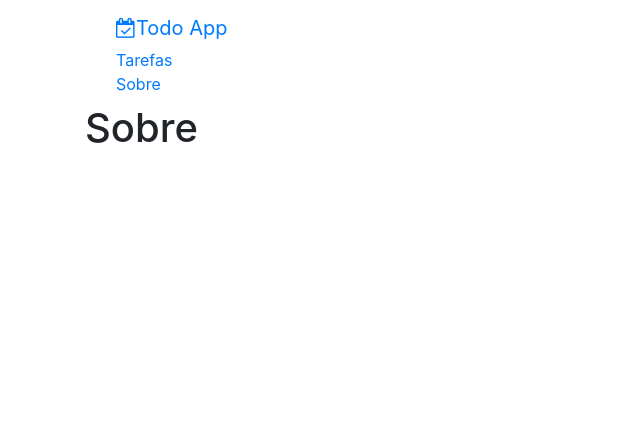
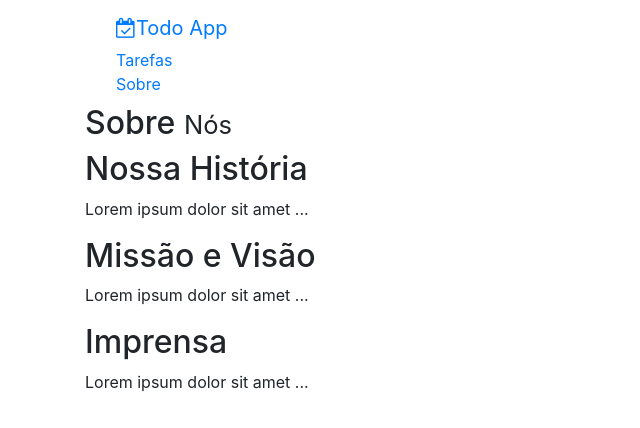
Before and after one commit to homerokzam/udemy-react-todo, a React (Create React App) app in the folder frontend/: page /about in a window 1280 px wide. Shown: the top 428 px of the page, without its empty margins (0-640 px from the left). Built offline with nearby package versions, Linux system fonts and the light colour scheme.

Commit message:
Adicionado informações no Sobre

```diff
--- a/frontend/src/Routes.jsx
+++ b/frontend/src/Routes.jsx
@@ -7,11 +7,13 @@ import About from './about/About';
 class Routes extends Component {
   render() {
     return(
-      <Switch>
-        <Route path="/todos" render={() => (<Todo />)} />
-        <Route path="/about" render={() => (<About/>)} />
-        <Route from="*" to="/todos" />
-      </Switch>
+      <div>
+        <Switch>
+          <Route exact path="/todos" render={() => (<Todo/>)} />
+          <Route exact path="/about" render={() => (<About/>)} />
+          <Route render={() => <h1>Page not found</h1>} />
+        </Switch>
+      </div>
     );
   }
 }
--- a/frontend/src/about/About.jsx
+++ b/frontend/src/about/About.jsx
@@ -1,10 +1,18 @@
 import React, { Component } from 'react';
+import PageHeader from '../template/PageHeader'
 
 class About extends Component {
   render() {
     return(
       <div>
-        <h1>Sobre</h1>
+        <PageHeader name="Sobre" small="Nós" />
+
+        <h2>Nossa História</h2>
+        <p>Lorem ipsum dolor sit amet ...</p>
+        <h2>Missão e Visão</h2>
+        <p>Lorem ipsum dolor sit amet ...</p>
+        <h2>Imprensa</h2>
+        <p>Lorem ipsum dolor sit amet ...</p>
       </div>
     )
   }
--- a/frontend/src/template/Menu.jsx
+++ b/frontend/src/template/Menu.jsx
@@ -3,6 +3,7 @@ import React, { Component } from 'react';
 class Menu extends Component {
   render() {
     return(
+
 <nav className="navbar navbar-inverse bg-inverse">
   <div className="container">
     <div className="navbar-header">
@@ -18,6 +19,7 @@ class Menu extends Component {
     </div>
   </div>
 </nav>
+
     );
   }
 }
--- a/frontend/src/todo/Todo.jsx
+++ b/frontend/src/todo/Todo.jsx
@@ -5,7 +5,6 @@ class Todo extends Component {
   render () {
     return(
       <div>
-        Teste
         <PageHeader name="Tarefas" small="Cadastro" />
       </div>
     );
```
Lines whose indentation alone changed are shown as unchanged.
